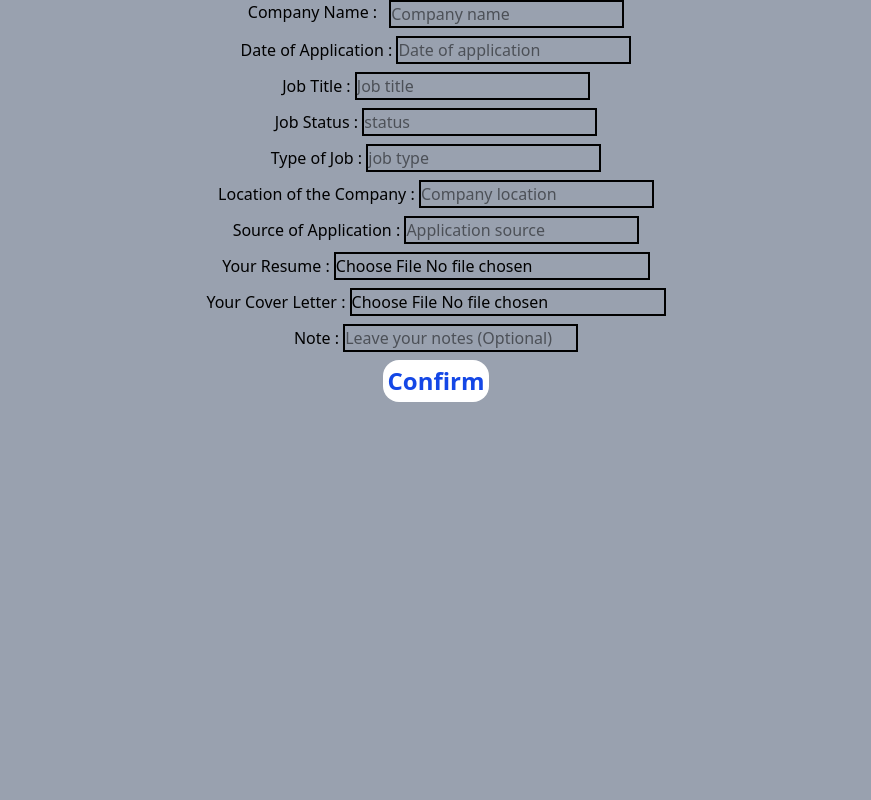
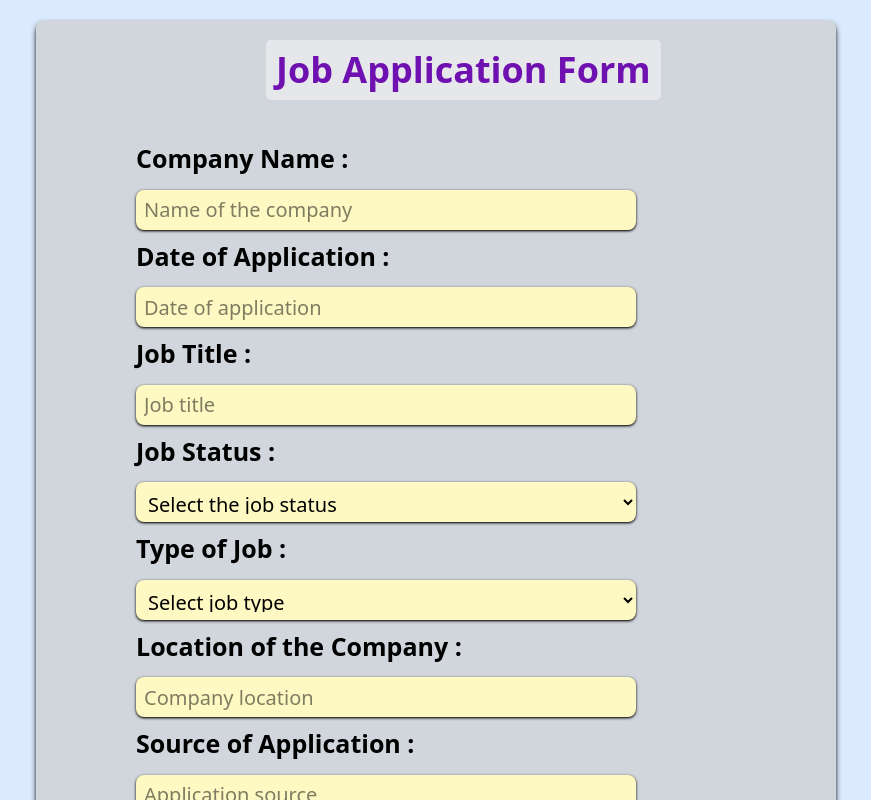
Before and after one commit to samantasubedi/Job-application-tracker, a React (Vite) app: page / in a window 1280 px wide. Shown: the top 800 px of the page, without its empty margins (204-1075 px from the left). Built offline with nearby package versions, Linux system fonts and the light colour scheme.

Commit message:
job form added

```diff
--- a/src/Jobform.jsx
+++ b/src/Jobform.jsx
@@ -11,6 +11,18 @@
     applicationsource: "",
     notes: "",
   });
+  function resetdata() {
+    setformdata({
+      companyname: "",
+      dateofapplication: "",
+      jobtitle: "",
+      status: "",
+      jobtype: "",
+      joblocation: "",
+      applicationsource: "",
+      notes: "",
+    });
+  }
 
   function confirmdata() {}
   function handleinputchange(event) {
@@ -34,23 +46,29 @@
     //for example: name field of the element should be jobtitle if we want to change the jobtitle variable of that object and so on for all other variables.
   }
   return (
-    <>
-      <div className="flex  gap-2 flex-col items-center  bg-gray-400 h-screen">
-        <div className="flex gap-3">
-          <span>Company Name : </span>
+    <div className="flex justify-center bg-blue-100">
+      <div className=" rounded-[8px] flex  gap-2 flex-col pl-[100px] pt-[20px] bg-gray-300 h-fit w-[800px]  shadow-black shadow-md mb-[20px] mt-[20px] pb-[25px]">
+        <h1 className=" font-bold text-purple-800 bg-gray-200 max-w-fit text-4xl p-[10px] rounded-[5px] ml-[130px]">
+          Job Application Form
+        </h1>
+        <br></br>
+        <div className="flex gap-3 flex-col">
+          <span className="font-semibold  text-[25px] ">Company Name : </span>
           <input
-            className="border-2 border-black"
+            className=" w-[500px] h-[40px] text-[20px] bg-yellow-100 p-2 rounded-lg shadow-black shadow-sm"
             type="text"
-            placeholder="Company name"
+            placeholder="Name of the company"
             onChange={handleinputchange}
             value={formdata.companyname}
             name="companyname"
           ></input>
         </div>
-        <div>
-          <span>Date of Application : </span>
+        <div className="flex gap-3 flex-col">
+          <span className="font-semibold  text-[25px]">
+            Date of Application :{" "}
+          </span>
           <input
-            className="border-2 border-black"
+            className=" bg-yellow-100 p-2 rounded-lg shadow-black shadow-sm w-[500px] h-[40px] text-[20px] "
             type="text"
             placeholder="Date of application"
             onChange={handleinputchange}
@@ -58,10 +76,10 @@
             name="dateofapplication"
           ></input>
         </div>
-        <div>
-          <span>Job Title : </span>
+        <div className="flex gap-3 flex-col">
+          <span className="font-semibold  text-[25px]">Job Title : </span>
           <input
-            className="border-2 border-black"
+            className=" shadow-black shadow-sm w-[500px] h-[40px] text-[20px]  bg-yellow-100 p-2 rounded-lg"
             type="text"
             placeholder="Job title"
             onChange={handleinputchange}
@@ -69,32 +87,49 @@
             name="jobtitle"
           ></input>
         </div>
-        <div>
-          <span>Job Status : </span>
-          <input
-            className="border-2 border-black"
+        <div className="flex gap-3 flex-col">
+          <span className="font-semibold  text-[25px]">Job Status : </span>
+          <select
+            className=" shadow-black shadow-sm w-[500px] h-[40px] text-[20px]  bg-yellow-100 p-2 rounded-lg"
             type="text"
             placeholder="status"
             onChange={handleinputchange}
             value={formdata.status}
             name="status"
-          ></input>
+          >
+            <option value="">Select the job status</option>
+            <option value="applied">Applied</option>
+            <option value="under review">Under Review</option>
+            <option value="interview scheduled">Interview Scheduled</option>
+            <option value="interviewed">Interviewed</option>
+            <option value="offer received">Offer Received</option>
+            <option value="accepted offer">Accepted Offer</option>
+            <option value="rejected">Rejected</option>
+            <option value="withdrawn">Withdrawn</option>
+          </select>
         </div>
-        <div>
-          <span> Type of Job : </span>
-          <input
-            className="border-2 border-black"
+        <div className="flex gap-3 flex-col">
+          <span className="font-semibold  text-[25px]"> Type of Job : </span>
+          <select
+            className=" shadow-black shadow-sm w-[500px] h-[40px] text-[20px]  bg-yellow-100 p-2 rounded-lg"
             type="text"
             placeholder="job type"
             onChange={handleinputchange}
             value={formdata.jobtype}
             name="jobtype"
-          ></input>
+          >
+            <option value="">Select job type</option>
+            <option value="remote">Remote</option>
+            <option value="onsite">Onsite</option>
+            <option value="hybrid">Hybrid</option>
+          </select>
         </div>
-        <div>
-          <span>Location of the Company : </span>
+        <div className="flex gap-3 flex-col">
+          <span className="font-semibold  text-[25px]">
+            Location of the Company :{" "}
+          </span>
           <input
-            className="border-2 border-black"
+            className=" shadow-black shadow-sm w-[500px] h-[40px] text-[20px]  bg-yellow-100 p-2 rounded-lg"
             type="text"
             placeholder="Company location"
             onChange={handleinputchange}
@@ -102,10 +137,12 @@
             name="joblocation"
           ></input>
         </div>
-        <div>
-          <span>Source of Application : </span>
+        <div className="flex gap-3 flex-col">
+          <span className="font-semibold  text-[25px]">
+            Source of Application :{" "}
+          </span>
           <input
-            className="border-2 border-black"
+            className=" shadow-black shadow-sm w-[500px] h-[40px] text-[20px]  bg-yellow-100 p-2 rounded-lg"
             type="text"
             placeholder="Application source"
             onChange={handleinputchange}
@@ -113,26 +150,28 @@
             name="applicationsource"
           ></input>
         </div>
-        <div>
-          <span>Your Resume : </span>
+        <div className="flex gap-3 flex-col">
+          <span className="font-semibold  text-[25px]">Your Resume : </span>
           <input
-            className="border-2 border-black"
+            className=" shadow-black shadow-sm w-[500px] h-[40px] text-[20px]  bg-yellow-100 p-2 rounded-lg"
             type="file"
             placeholder="Drop Your Resume"
           ></input>
         </div>
-        <div>
-          <span>Your Cover Letter : </span>
+        <div className="flex gap-3 flex-col">
+          <span className="font-semibold  text-[25px]">
+            Your Cover Letter :{" "}
+          </span>
           <input
-            className="border-2 border-black"
+            className=" shadow-black shadow-sm w-[500px] h-[40px] text-[20px]  bg-yellow-100 p-2 rounded-lg"
             type="file"
             placeholder=" Drop Your cover letter"
           ></input>
         </div>
-        <div>
-          <span>Note : </span>
+        <div className="flex gap-3 flex-col">
+          <span className="font-semibold  text-[25px]">Note : </span>
           <input
-            className="border-2 border-black"
+            className=" shadow-black shadow-sm w-[500px] h-[40px] text-[20px]  bg-yellow-100 p-2 rounded-lg"
             type="text"
             placeholder="Leave your notes (Optional)"
             onChange={handleinputchange}
@@ -140,14 +179,23 @@
             name="notes"
           ></input>
         </div>
-        <button
-          onClick={confirmdata}
-          className="text-2xl text-blue-700 font-bold bg-white rounded-2xl p-[5px]"
-        >
-          Confirm
-        </button>
+        <div className="flex gap-10 ml-[500px]">
+          <button
+            onClick={resetdata}
+            className="text-xl text-red-700 font-bold rounded-2xl p-[5px] w-fit bg-white  shadow-md shadow-black hover:translate-y-1 cursor-pointer hover:bg-red-100 hover:text-green-red-500"
+          >
+            Reset
+          </button>
+
+          <button
+            onClick={confirmdata}
+            className="text-xl text-purple-700 font-bold rounded-2xl p-[5px] w-fit bg-white  shadow-md shadow-black hover:translate-y-1 cursor-pointer hover:bg-blue-100 hover:text-green-800"
+          >
+            Confirm
+          </button>
+        </div>
       </div>
-    </>
+    </div>
   );
 }
 export default Jobform;
```
